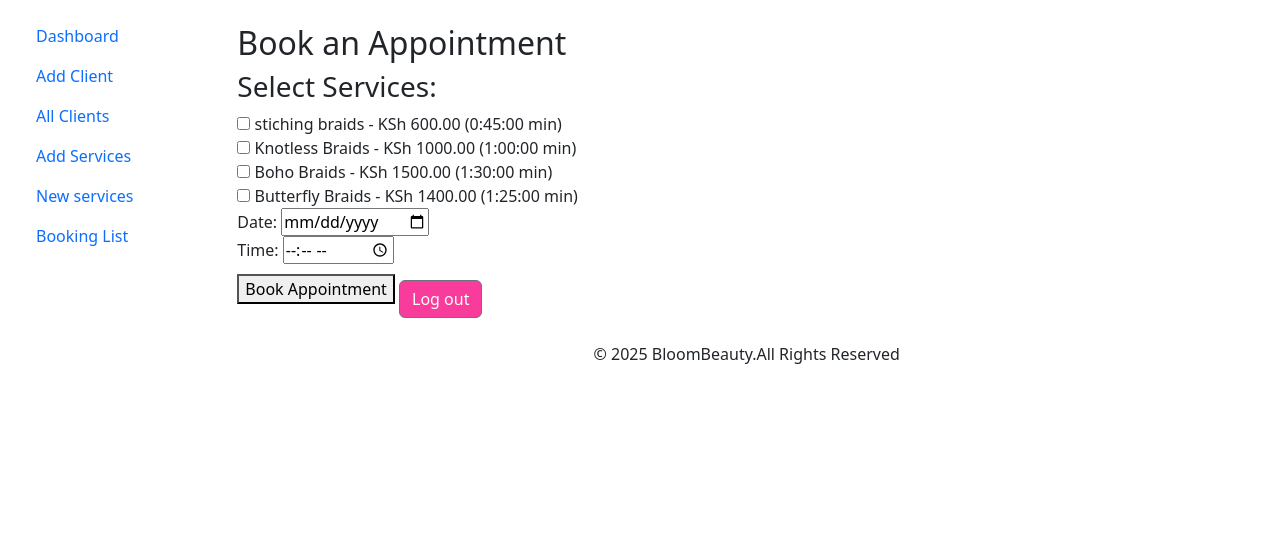
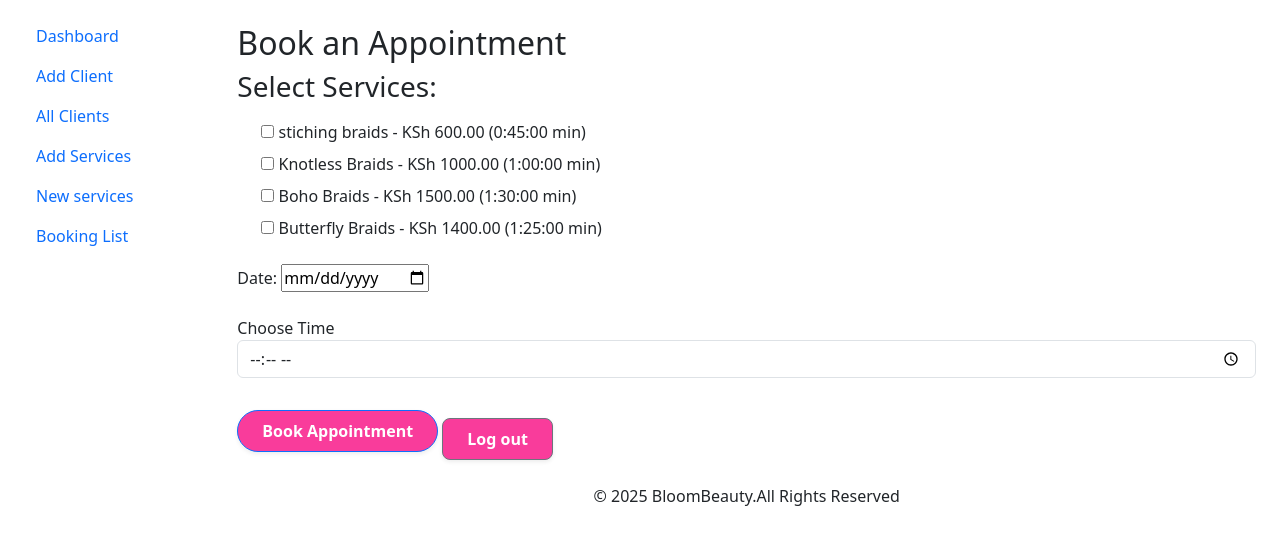
Before and after one commit to dorryldee/bookpretty, a Django app: page /book/ in a window 1280 px wide. Shown: the part 90-635 px from the top of the page. Run offline with Django 5.2, Linux system fonts and the light colour scheme; a user stored in the database is signed in; data comes from the database, SQL or seed files in the repository; both versions use the stored data as it was after the commit; some libraries are stand-ins or nearby versions.

Commit message:
updated files

```diff
--- a/beautyplug/cosmetics/templates/book.html
+++ b/beautyplug/cosmetics/templates/book.html
@@ -13,23 +13,29 @@
   <form method="POST" action="{% url 'book' %}">
     {% csrf_token %}
 
-    <h3>Select Services:</h3>
-
+    <h3 class="mb-3">Select Services:</h3>
+    <div class="mb-4">
     {% for service in services %}
+    <div class="form-check mb-2">
         <label>
             <input type="checkbox" name="services" value="{{ service.id }}">
             {{ service.name }} - KSh {{ service.price }} ({{ service.duration }} min)
         </label><br>
+    </div>
     {% endfor %}
-
+   </div>
+  <div class="mb-4">
     <label for="date">Date:</label>
     <input type="date" id="date" name="date" required><br>
+    </div>
 
-    <label for="time">Time:</label>
-    <input type="time" id="time" name="time" required><br>
 
-    <button type="submit">Book Appointment</button>
-    <a class="btn btn-secondary mt-3" href="{% url 'logout' %}">Log out</a>
+   <div class="mb-4">
+        <label for="time">Choose Time</label>
+        <input type="time" id="time" name="time" class="form-control" required>
+    </div>
+    <button  type="submit" class="btn btn-primary px-4 py-2 fw-bold shadow-sm rounded-pill">Book Appointment</button>
+    <a class="btn btn-secondary px-4 py-2 fw-semibold mt-3 rounded-3 shadow-sm" href="{% url 'logout' %}">Log out</a>
 
 </form>
 </div>
--- a/beautyplug/cosmetics/templates/bookinglist.html
+++ b/beautyplug/cosmetics/templates/bookinglist.html
@@ -31,3 +31,5 @@
     <td>{{ booking.status }}</td>
 </tr>
 {% endfor %}
+
+{% endblock %}
```
Also changed, not shown: beautyplug/db.sqlite3.
